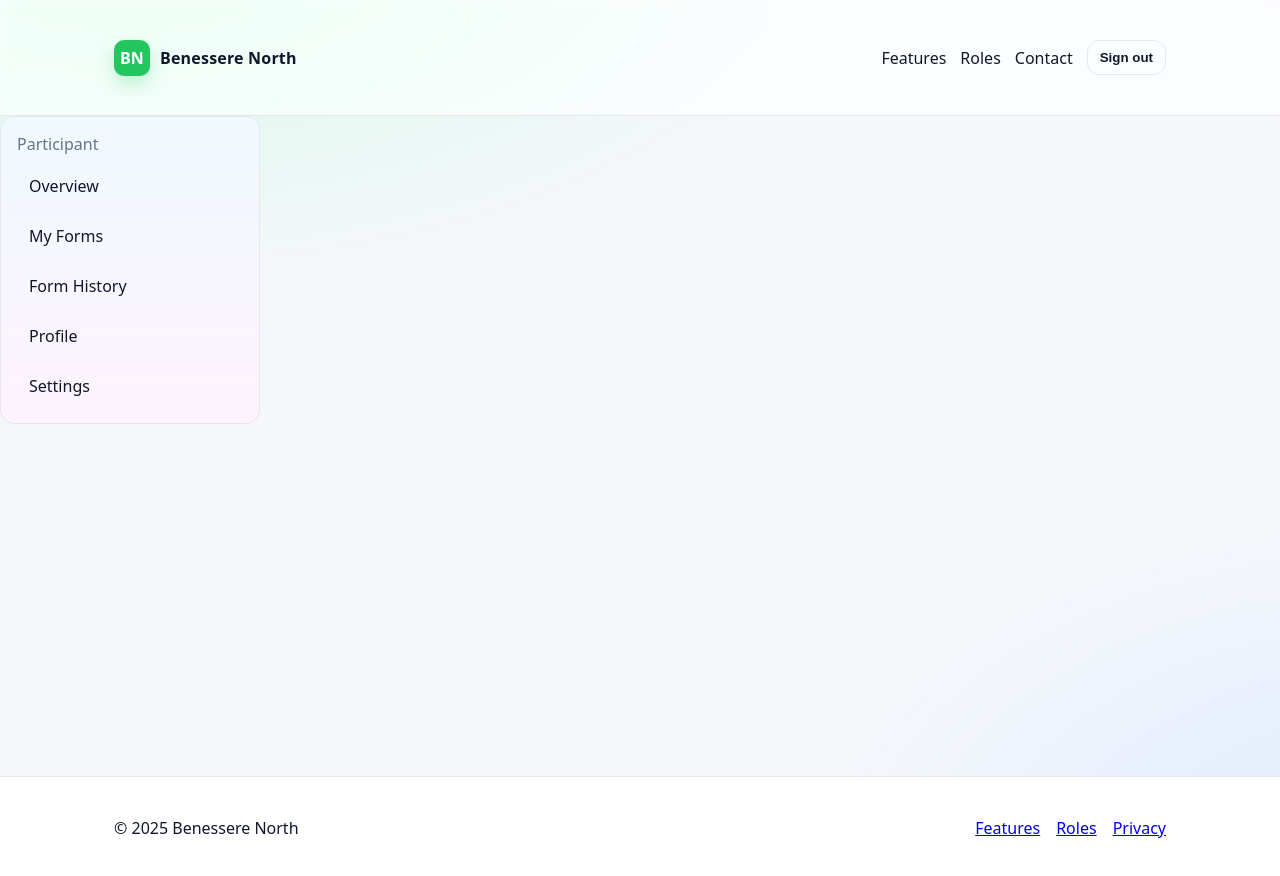
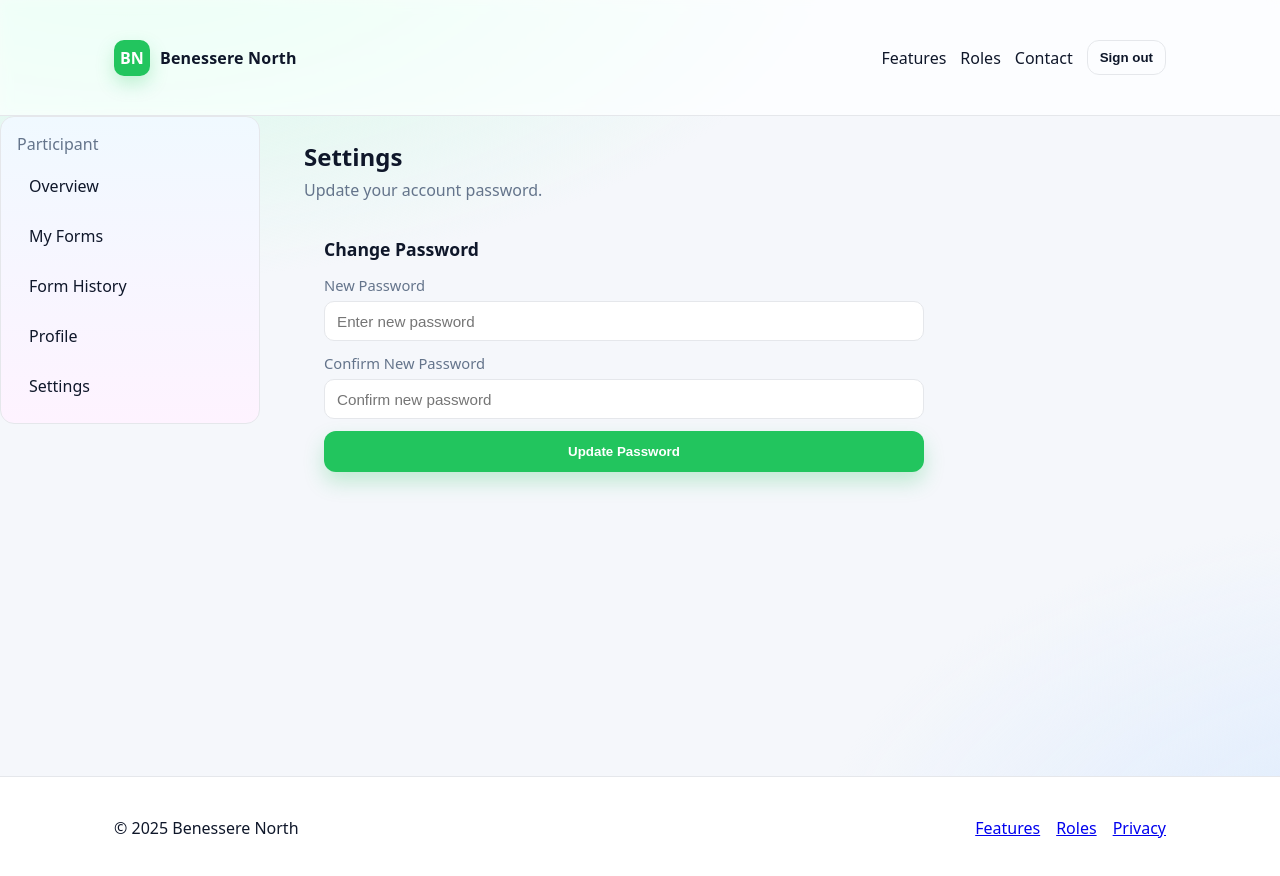
Before and after one commit to jpache22/benessere-north-mental-health-tracker, a SvelteKit app in the folder frontend/: page /participant/settings in a window 1280 px wide. Shown: the top 876 px of the page. Built offline with nearby package versions, Linux system fonts and the light colour scheme; no server answers.

Commit message:
Add participant self-service password update UI

```diff
--- a/frontend/src/routes/participant/settings/+page.svelte
+++ b/frontend/src/routes/participant/settings/+page.svelte
@@ -0,0 +1,190 @@
+<script>
+  import { goto } from '$app/navigation';
+
+  const API_BASE =
+    import.meta.env.VITE_BACKEND_URL ??
+    'https://benessere-north-mental-health-tracker-backend.julissa-school101.workers.dev';
+
+  const SELF_PASSWORD_URL = `${API_BASE}/users/self/password`;
+
+  let newPassword = '';
+  let confirmPassword = '';
+  let loading = false;
+  let successMsg = '';
+  let errorMsg = '';
+
+  async function updatePassword(event) {
+    event.preventDefault();
+    successMsg = '';
+    errorMsg = '';
+
+    const token = localStorage.getItem('authToken');
+    const userId = localStorage.getItem('userId');
+
+    if (!token || !userId) {
+      goto('/login');
+      return;
+    }
+
+    if (!newPassword.trim()) {
+      errorMsg = 'Please enter a new password.';
+      return;
+    }
+
+    if (newPassword.length < 6) {
+      errorMsg = 'Password must be at least 6 characters.';
+      return;
+    }
+
+    if (newPassword !== confirmPassword) {
+      errorMsg = 'Passwords do not match.';
+      return;
+    }
+
+    loading = true;
+
+    try {
+      const res = await fetch(SELF_PASSWORD_URL, {
+        method: 'POST',
+        headers: {
+          Authorization: `Bearer ${token}`,
+          'Content-Type': 'application/json'
+        },
+        body: JSON.stringify({
+          id: Number(userId),
+          password: newPassword
+        })
+      });
+
+      const data = await res.json().catch(() => ({}));
+
+      if (!res.ok || !data.success) {
+        errorMsg = data.error || 'Unable to update password.';
+        return;
+      }
+
+      successMsg = 'Password updated successfully.';
+      newPassword = '';
+      confirmPassword = '';
+    } catch (err) {
+      errorMsg = 'Connection error. Please try again.';
+    } finally {
+      loading = false;
+    }
+  }
+</script>
+
+<section class="settings-page">
+  <header class="head">
+    <h1>Settings</h1>
+    <p class="muted">Update your account password.</p>
+  </header>
+
+  {#if successMsg}
+    <div class="alert success">{successMsg}</div>
+  {/if}
+
+  {#if errorMsg}
+    <div class="alert error">{errorMsg}</div>
+  {/if}
+
+  <div class="card panel">
+    <h2>Change Password</h2>
+
+    <form on:submit={updatePassword}>
+      <label class="field">
+        <span>New Password</span>
+        <input
+          class="input"
+          type="password"
+          placeholder="Enter new password"
+          bind:value={newPassword}
+          minlength="6"
+          required
+        />
+      </label>
+
+      <label class="field">
+        <span>Confirm New Password</span>
+        <input
+          class="input"
+          type="password"
+          placeholder="Confirm new password"
+          bind:value={confirmPassword}
+          minlength="6"
+          required
+        />
+      </label>
+
+      <button class="btn" type="submit" disabled={loading}>
+        {loading ? 'Updating...' : 'Update Password'}
+      </button>
+    </form>
+  </div>
+</section>
+
+<style>
+  .settings-page {
+    max-width: 640px;
+  }
+
+  .head {
+    margin-bottom: 16px;
+  }
+
+  .head h1 {
+    margin: 0 0 6px;
+  }
+
+  .muted {
+    margin: 0;
+    color: var(--muted);
+  }
+
+  .panel {
+    padding: 20px;
+  }
+
+  .panel h2 {
+    margin: 0 0 14px;
+    font-size: 1.1rem;
+  }
+
+  form {
+    display: grid;
+    gap: 12px;
+  }
+
+  .field {
+    display: grid;
+    gap: 6px;
+  }
+
+  .field span {
+    font-size: 0.92rem;
+    color: var(--muted);
+  }
+
+  .alert {
+    padding: 10px 14px;
+    border-radius: 10px;
+    margin-bottom: 12px;
+  }
+
+  .alert.success {
+    background: #e8ffe8;
+    border: 1px solid #a5d6a7;
+    color: #2e7d32;
+  }
+
+  .alert.error {
+    background: #ffe8e8;
+    border: 1px solid #ef9a9a;
+    color: #c62828;
+  }
+
+  .btn[disabled] {
+    opacity: 0.7;
+    cursor: not-allowed;
+  }
+</style>
```
